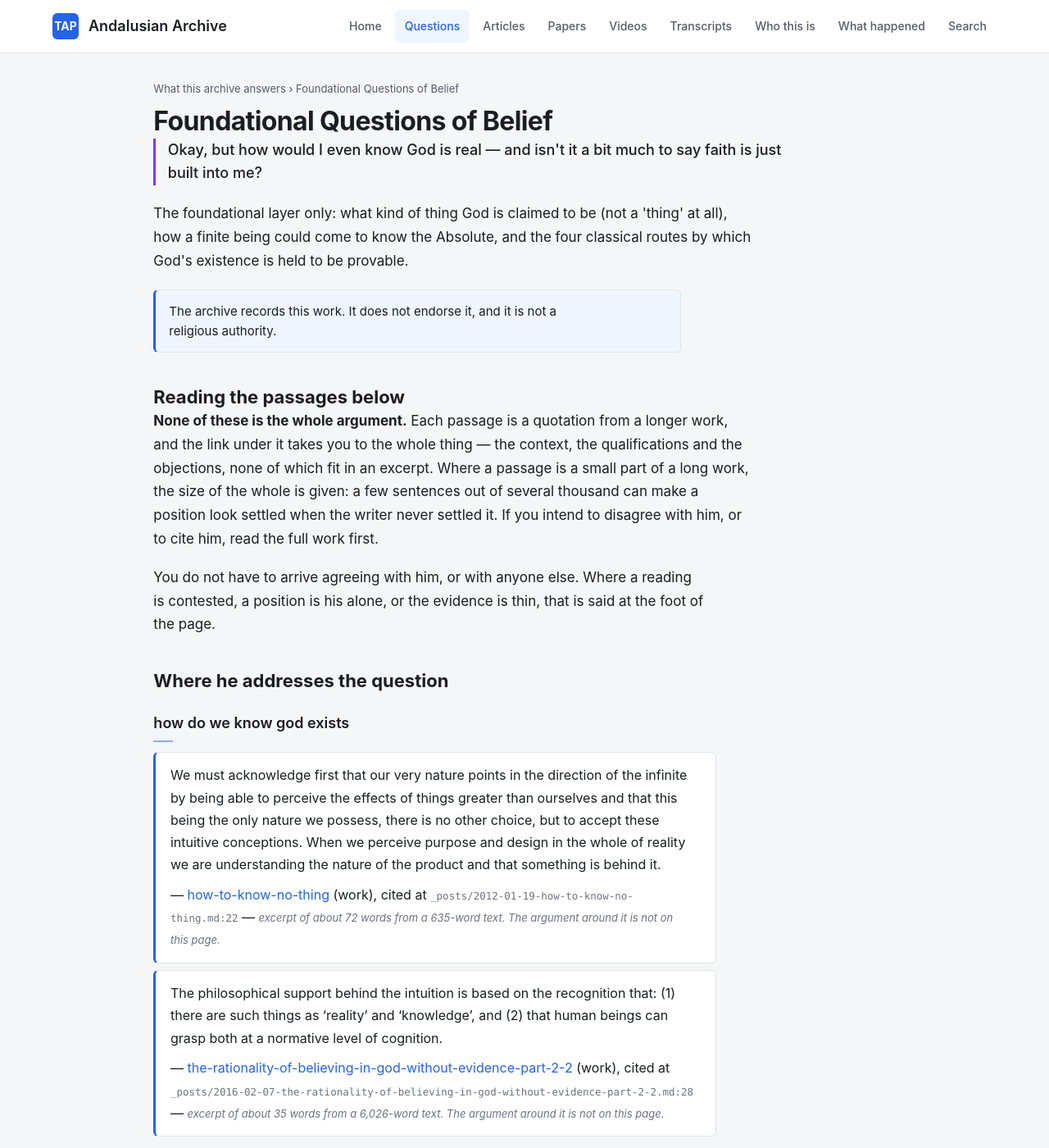
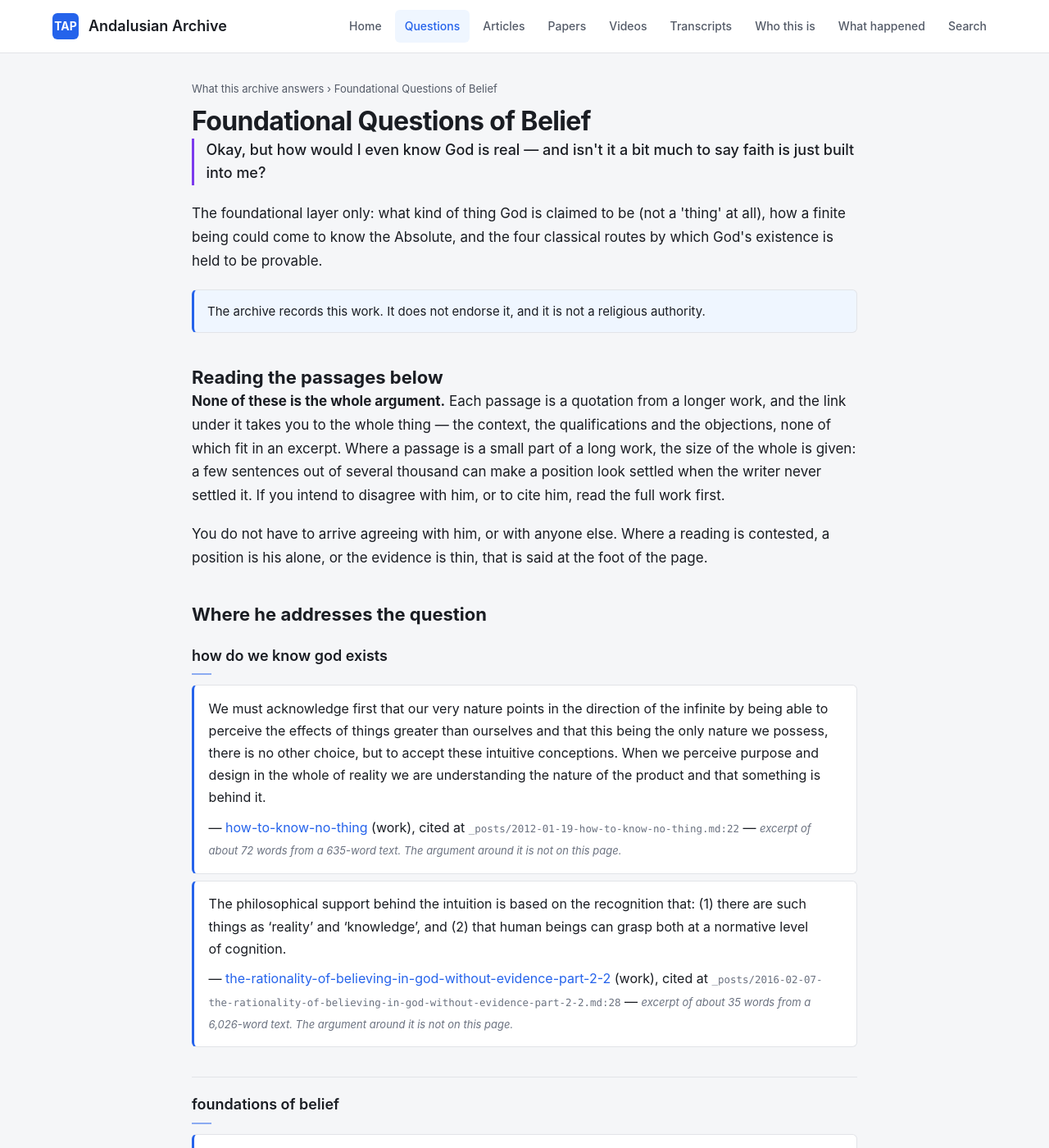
Before and after one commit to the-andalusian-project-archive/andalusian-archive, a Jekyll site: the page built from topics/aqeedah-basics.md, in a window 1280 px wide and 1400 px high. Shown: the whole window at 82% size. Built offline with Jekyll 4.4.1, drawn with Linux system fonts in a browser that asks for light colours.

Commit message:
fix: one width for the page, not a different width per font size
The heading-overhang defect was not fixed by setting the container, because the
per-element max-width list was still there underneath. It capped every prose
element at var(--measure), and ch is relative to each element's own font size:
a 32px h1 was given a 68ch box of 816px while the 17px paragraph beneath it got
623px. Measured on the live site, the heading still overhung the body text by
323px at 1280px.

The whole list is gone. One container width does the job and cannot disagree
with itself, because there is only one of it. Body copy lands at about 80
characters per line, which is the top of the comfortable range, and the h1,
h2, lead and paragraph all share a right edge.

Also confirmed fixed on the live site by measurement rather than assumption:
the material table renders 23 rows instead of 1, four items are marked 'not by
the subject', no page leaks the withheld-document pointer, and secondary text
in dark mode went from 2.76:1 to 8.27:1.

```diff
--- a/assets/css/style.css
+++ b/assets/css/style.css
@@ -1840,28 +1840,18 @@ tr:hover td {
   max-width: var(--max-width);
 }
 
-/* Running text. Applies to text blocks, not to the grids, tables of data, or
-   card lists further down, which each carry their own internal spacing. */
-.page-content > h1,
-.page-content > h2,
-.page-content > h3,
-.page-content > h4,
-.page-content > p,
-.page-content > ul,
-.page-content > ol,
-.page-content > dl,
-.page-content > blockquote,
-.page-content > table,
-.page-content > pre,
-.page-content > .prose,
-.page-content > .note,
-.page-content > .prose-note,
-.page-content > .lead,
-.page-content > .crumb,
-.page-content > .meta,
-.page-content > .section-header {
-  max-width: var(--measure);
-}
+/* The per-element max-width list that used to live here is gone.
+
+   It capped every prose element at `var(--measure)`, and `ch` is relative to
+   each element's OWN font size - so a 32px h1 was given a 68ch box of 816px
+   while the 17px paragraph beneath it got 623px. Headings therefore overhung the
+   text under them by 323px at every viewport above 900px, which is the same
+   defect an earlier commit tried to fix by centring each element individually.
+
+   One width for the container does the whole job and cannot disagree with
+   itself, because there is only one of it. Measured on the built site at
+   1280px: the h1 and the paragraph now share a right edge, and body copy sits
+   at about 80 characters per line. */
 
 /* Sections that are a grid rather than prose opt back out to the page width. */
 .page-content > .section,
@@ -1872,10 +1862,6 @@ tr:hover td {
 
 .page-content > ul.topic-list {
   max-width: none;
-}
-
-.page-content > .section > .section-header {
-  max-width: var(--measure);
 }
 
 /* --- type ---------------------------------------------------------------- */
@@ -1950,11 +1936,9 @@ tr:hover td {
 .page-content h3.question {
   font-size: 1.125rem;
   line-height: 1.45;
-  max-width: var(--measure);
 }
 
 .page-content blockquote {
-  max-width: var(--measure);
   font-size: 1rem;
   line-height: 1.7;
 }
@@ -1984,7 +1968,6 @@ tr:hover td {
   letter-spacing: 0.06em;
   color: var(--color-text-secondary);
   margin: 1.25rem 0 0.5rem;
-  max-width: var(--measure);
 }
 
 /* The homepage topic cards are a grid and should use the full page width; the
@@ -2029,7 +2012,7 @@ tr:hover td {
    about 68ch, so prose lands on the comfortable measure by construction and
    everything below it - grids, tables, the shelf lists - has room too. */
 .page-content {
-  max-width: calc(var(--measure) + 14rem);
+  max-width: 860px;
   margin: 0 auto;
 }
 
@@ -2081,7 +2064,6 @@ tr:hover td {
 
 /* Reader-facing cautions, replacing the agents' maintainer notes. */
 .caution-list {
-  max-width: var(--measure);
   margin: 1rem 0 0;
   padding-left: 0;
   list-style: none;
```
